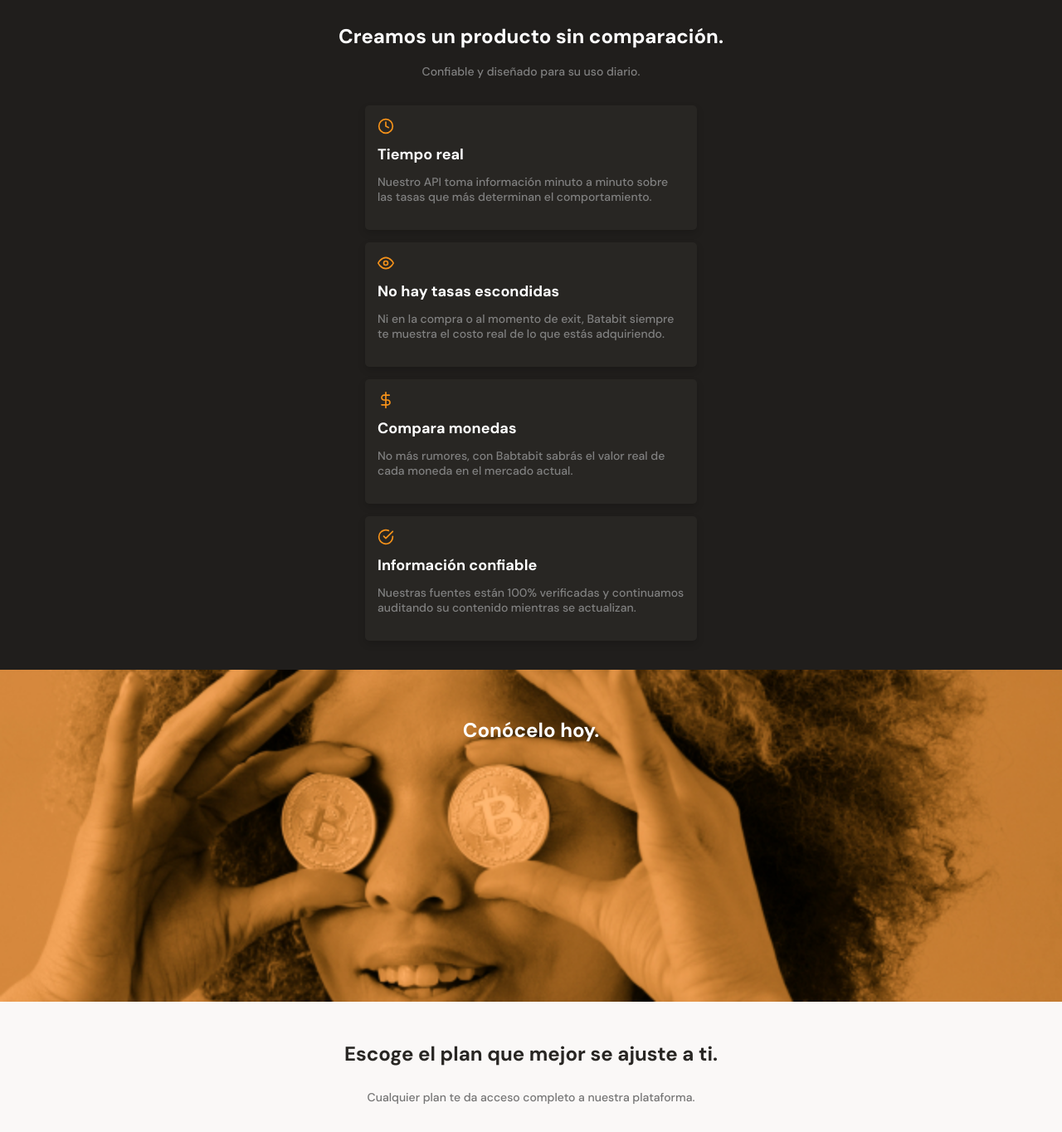
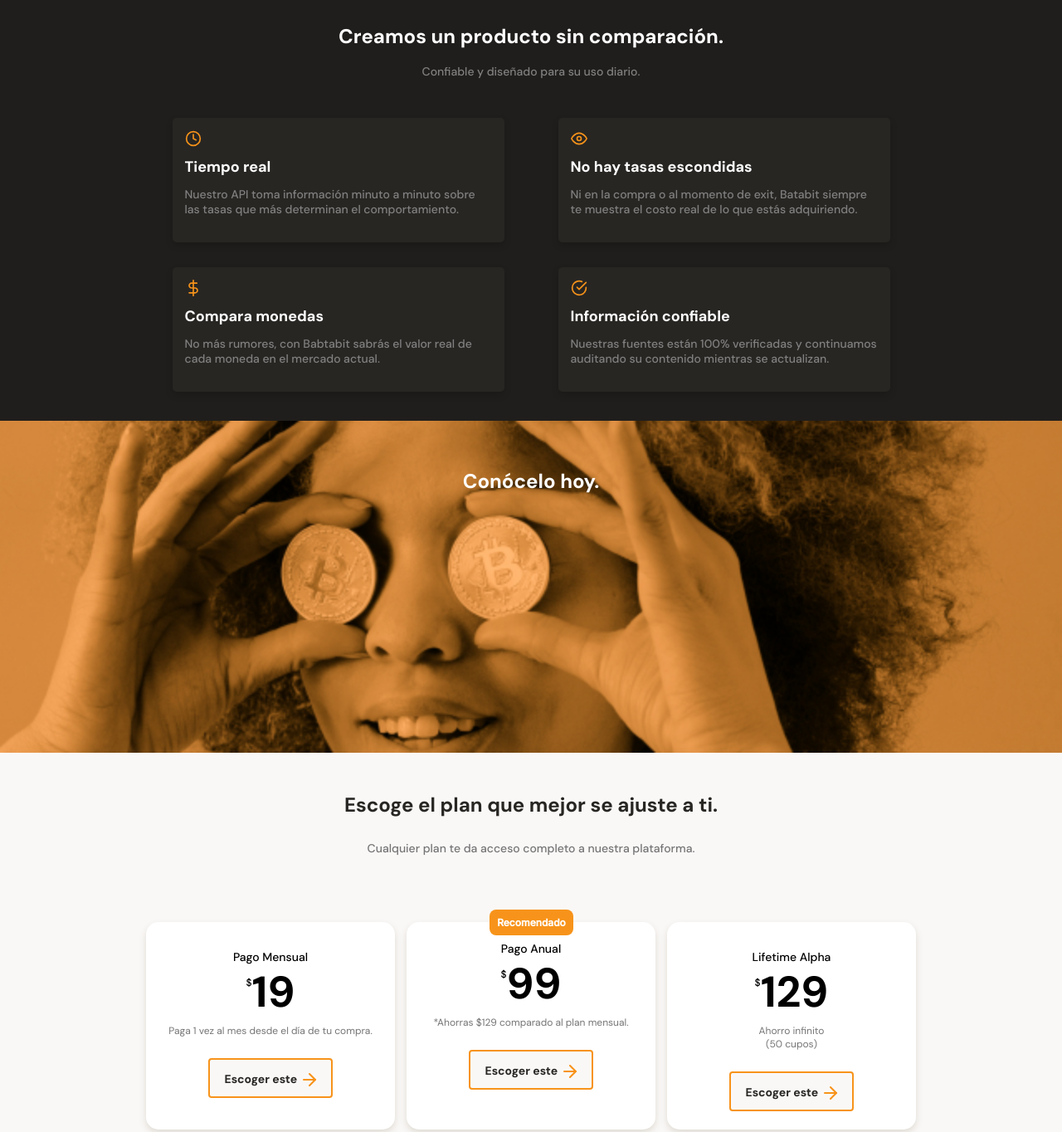
Before and after one commit to Sanprabe/batabel-project, a plain HTML site: page index.html in a window 1280 px wide. Shown: the part 1220-2584 px from the top of the page at 83% size. Drawn offline with Linux system fonts and the light colour scheme.

Commit message:
Se terminó el proyecto, se hizo analisis de lighthouse y metricas > 96%, se hizo responsive para tablet

```diff
--- a/index.html
+++ b/index.html
@@ -7,6 +7,7 @@
     <title>Bata Bit</title>
     <!-- CSS -->
     <link rel="stylesheet" href="./styles.css">
+    <link rel="stylesheet" href="./tablet.css" media="(min-width: 930px)">
     <!-- font-family: 'DM Sans', sans-serif;
     font-family: 'Inter', sans-serif; -->
     <link rel="preconnect" href="https://fonts.googleapis.com">
@@ -104,22 +105,16 @@
                     <p class="product--card-title">Tiempo real</p>
                     <p class="product--card-body">Nuestro API toma información minuto a minuto sobre las tasas que más determinan el comportamiento.</p>
                 </article>
-            </section>
-            <section class="product-cards--container">
                 <article class="product-detail--card">
                     <span class="eye"></span>
                     <p class="product--card-title">No hay tasas escondidas</p>
                     <p class="product--card-body">Ni en la compra o al momento de exit, Batabit siempre te muestra el costo real de lo que estás adquiriendo.</p>
                 </article>
-            </section>
-            <section class="product-cards--container">
                 <article class="product-detail--card">
                     <span class="money"></span>
                     <p class="product--card-title">Compara monedas</p>
                     <p class="product--card-body">No más rumores, con Babtabit sabrás el valor real de cada moneda en el mercado actual.</p>
                 </article>
-            </section>
-            <section class="product-cards--container">
                 <article class="product-detail--card">
                     <span class="check"></span>
                     <p class="product--card-title">Información confiable</p>
--- a/styles.css
+++ b/styles.css
@@ -376,7 +376,7 @@ main{
     width: 100%;
     min-width: 320px;
     height: 50vh;
-    background-image: url('./assets/img/bitcoinbaby2x.jpg');
+    background-image: url('./assets/img/bitcoinbaby.jpg');
     background-position: center;
     background-size: cover;
     background-repeat: no-repeat;
@@ -442,7 +442,8 @@ main{
     padding: 0 15px;
     background-color: var(--just-white);
     border-radius: 15px;
-    box-shadow: 0 4px 8px rgba(89, 73, 30, 0.16)
+    box-shadow: 0 4px 8px rgba(89, 73, 30, 0.16);
+    margin-bottom: 10px;
 }
 
 .plans-container--card .recommended{
--- /dev/null
+++ b/tablet.css
@@ -0,0 +1,18 @@
+.exchange-container--slider{
+    justify-content: center;
+}
+
+.product-cards--container{
+    display: flex;
+    flex-wrap: wrap;
+    width: 930px;
+    margin: 0 auto;
+}
+
+.bitcoin-img-container{
+    background-image: url('./assets/img/bitcoinbaby2x.jpg');
+}
+
+.plans-container--slider{
+    justify-content: center;
+}
```
